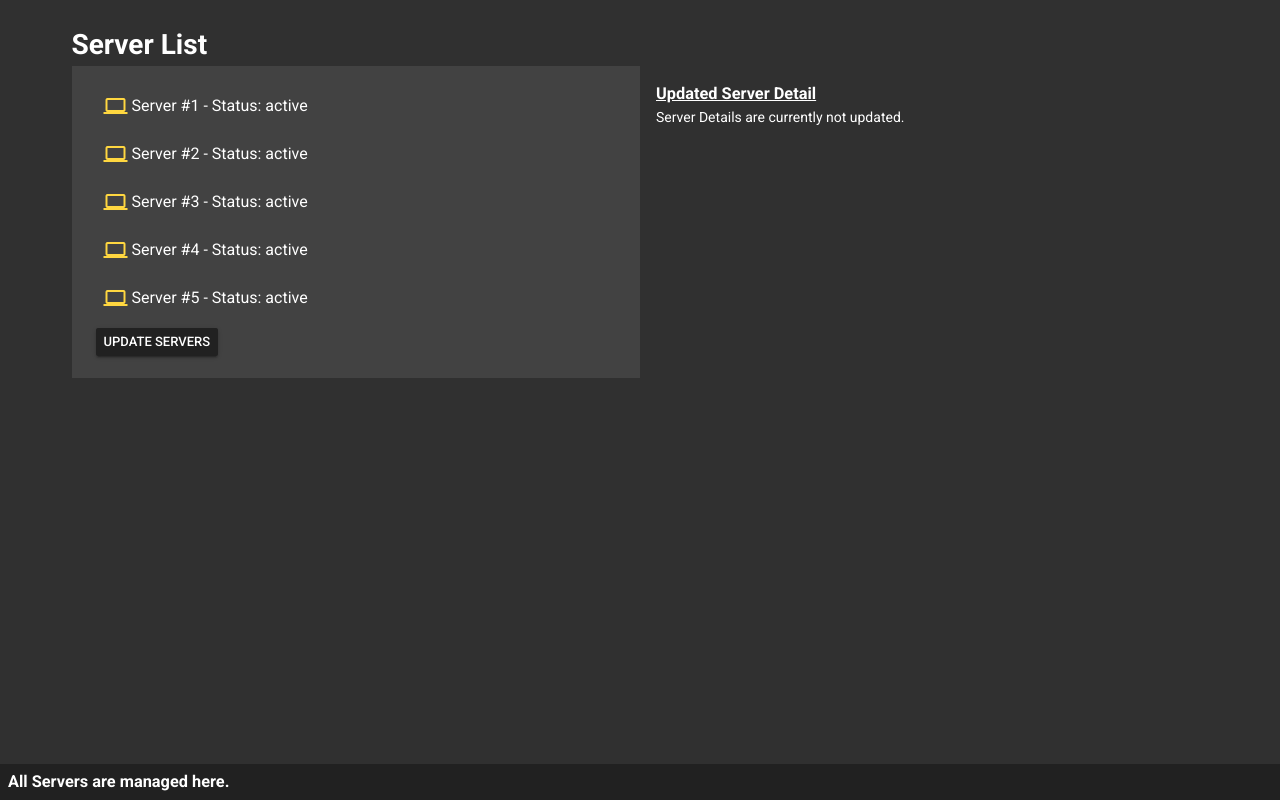
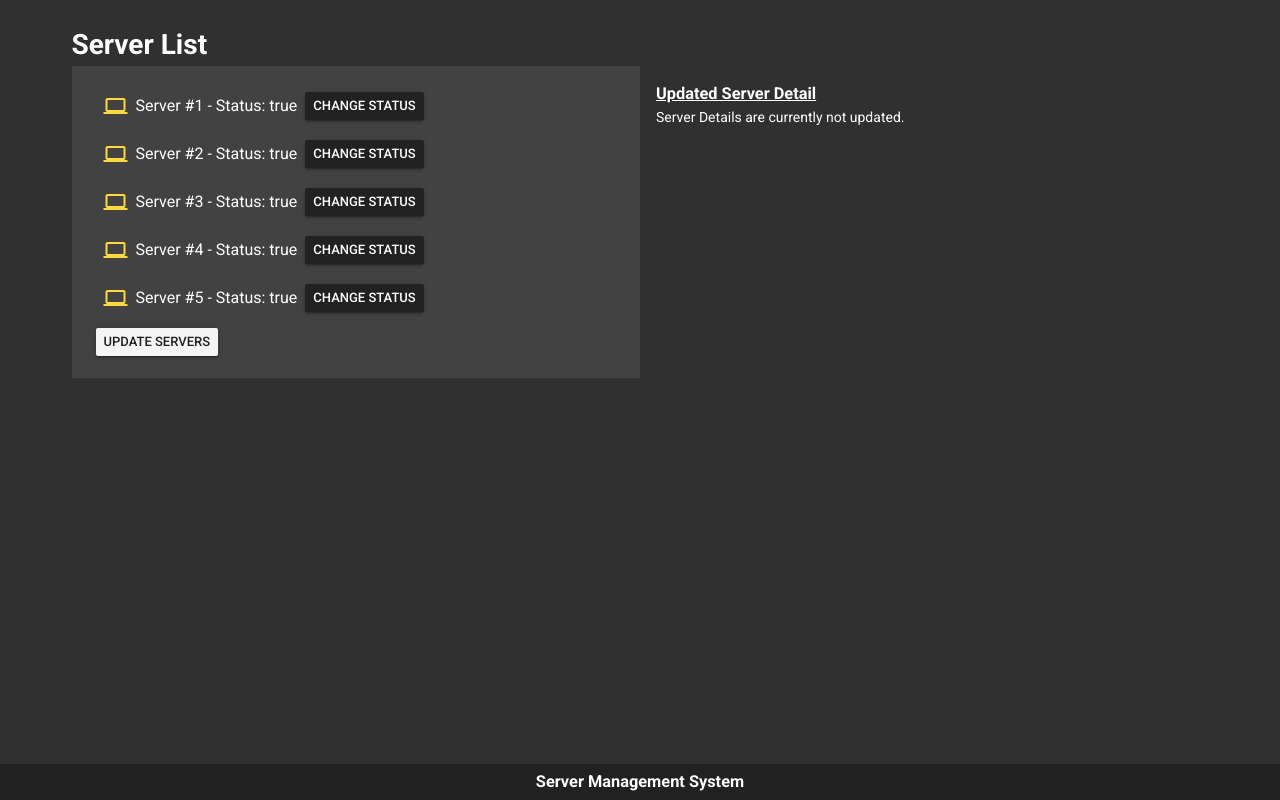
Before and after one commit to KennyStephens/project-7-kenny-stephens, a Vue app: page / in a window 1280 px wide. Built offline with nearby package versions, Linux system fonts and the light colour scheme.

Commit message:
Changed things.

```diff
--- a/src/components/AppFooter.vue
+++ b/src/components/AppFooter.vue
@@ -1,5 +1,13 @@
 <template>
-    <v-footer dark fixed class="pa-2">
-          <h3>All Servers are managed here.</h3>
-    </v-footer>
+    <div>
+        <v-footer dark fixed class="pa-2 ">
+            <h3>Server Management System</h3>
+        </v-footer>
+    </div>
 </template>
+
+<style scoped>
+    h3 {
+        margin: 0 auto;
+    }
+</style>
--- a/src/components/AppServerDetails.vue
+++ b/src/components/AppServerDetails.vue
@@ -14,13 +14,6 @@
                 serverStatus: 'Server Details are currently not updated.'
             }
         },
-        methods: {
-            statusWatch() {
-                if(this.serverStatus === 'Server Details are currently not updated.') {
-                    alert('hello');
-                }
-            }
-        },
         created() {
             eventBus.$on('updated', (data) => {
                 this.serverStatus = data;
--- a/src/components/AppServers.vue
+++ b/src/components/AppServers.vue
@@ -2,14 +2,13 @@
     <div id="servers">
         <v-list class="pa-3">
             <v-list-tile
-                @click="statusChange"
                 v-for="(server, i) in serverList" :key="i">
-                <v-icon color="amber accent-2" class="mr-1">computer</v-icon>
+                <v-icon color="amber accent-2" class="mr-2">computer</v-icon>
                 {{ server }} - Status: {{ status }}
+                <v-btn @click="statusChange" small>Change Status</v-btn>
             </v-list-tile>
-            <v-btn @click="updateServers" small>Update Servers</v-btn>
+                <v-btn @click="updateServers" small light>Update Servers</v-btn>
         </v-list>
-
     </div>
 </template>
 
@@ -20,16 +19,12 @@
         data() {
             return {
                 serverList: ['Server #1', 'Server #2', 'Server #3','Server #4', 'Server #5'],
-                status: 'active'
+                status: true
             }
         },
         methods: {
             statusChange() {
-                if(this.status = 'active') {
-                    this.status = 'inactive';
-                } else {
-                    this.status = 'active';
-                }
+
             },
             updateServers() {
                 eventBus.$emit('updated', 'Server Details are currently updated.');
@@ -37,3 +32,7 @@
         }
     }
 </script>
+
+<style>
+
+</style>
```
